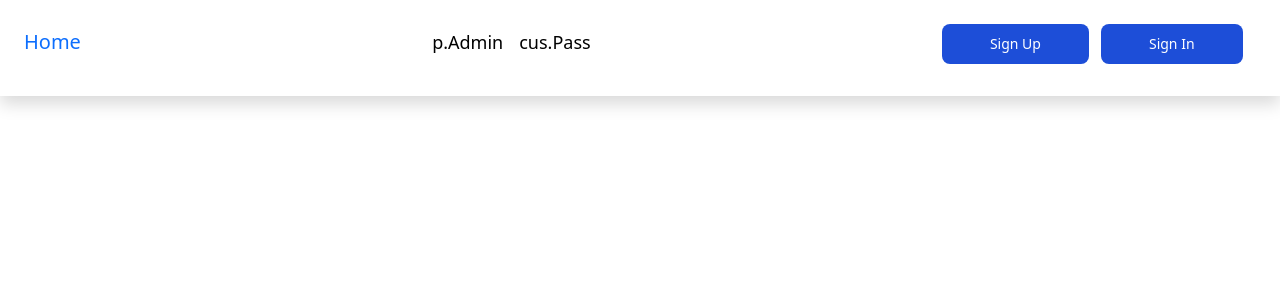
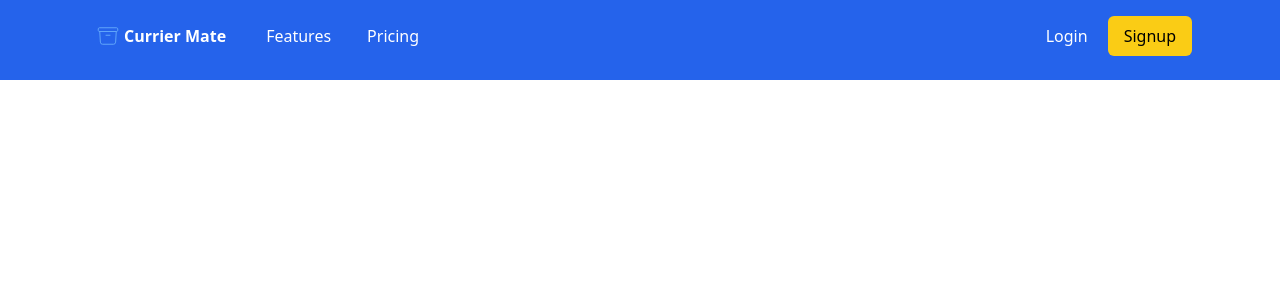
Before and after one commit to kalanarathnayake/Frontend-Courier-feature, a React (Create React App) app: page /nav in a window 1280 px wide. Shown: the top 300 px of the page. Built offline with nearby package versions, Linux system fonts and the light colour scheme.

Commit message:
fix: nav bar changed

```diff
--- a/src/components/navbar/navbar.component.js
+++ b/src/components/navbar/navbar.component.js
@@ -1,20 +1,37 @@
 function navbar() {
   return (
     <div>
-      <nav className="flex flex-col w-full px-6 py-4 bg-white shadow sm:flex-row sm:text-left sm:justify-between sm:items-baseline">
-        <div className="mb-2 sm:mb-0">
-          <a href="/home" className="text-xl no-underline duration-300 text-grey-darkest hover:text-blue-dark hover:font-bold">Home</a>
-        </div>
-        <div className='text-lg font-light hover:text-blue-dark'>
-          <a href="/pass" className="m-2 text-black no-underline duration-300 hover:text-blue-800 hover:font-normal">p.Admin</a>
-          <a href="/customerPass" className="m-2 text-black no-underline duration-300 hover:text-blue-800 hover:font-normal">cus.Pass</a>
-        </div>
-        <div className="grid grid-cols-2 gap-1">
-          <div class="flex flex-col sm:flex-row sm:text-left sm:justify-between">
-            <button class="flex text-white bg-blue-700 hover:bg-blue-800 focus:ring-4 focus:ring-blue-300 font-medium rounded-lg text-sm px-5 py-2.5 mr-2 mb-2 dark:bg-blue-600 dark:hover:bg-blue-700 focus:outline-none dark:focus:ring-blue-800">Sign Up</button>
-          </div>
-          <div class="flex flex-col sm:flex-row sm:text-left sm:justify-between">
-            <button class="flex text-white bg-blue-700 hover:bg-blue-800 focus:ring-4 focus:ring-blue-300 font-medium rounded-lg text-sm px-5 py-2.5 mr-2 mb-2 dark:bg-blue-600 dark:hover:bg-blue-700 focus:outline-none dark:focus:ring-blue-800">Sign In</button>
+      <nav class="bg-blue-600">
+        <div class="max-w-6xl mx-auto px-4">
+          <div class="pt-2 flex justify-between">
+            <div class="flex space-x-4">
+              <div>
+                <p href="4" class="flex items-center py-3 px-2 text-white hover:text-gray-900">
+                  <svg class="h-6 w-6 mr-1 text-blue-400" xmlns="http://www.w3.org/2000/svg" fill="none" viewBox="0 0 24 24" stroke="currentColor">
+                    <path strokeLinecap="round" strokeLinejoin="round" d="M20.25 7.5l-.625 10.632a2.25 2.25 0 01-2.247 2.118H6.622a2.25 2.25 0 01-2.247-2.118L3.75 7.5M10 11.25h4M3.375 7.5h17.25c.621 0 1.125-.504 1.125-1.125v-1.5c0-.621-.504-1.125-1.125-1.125H3.375c-.621 0-1.125.504-1.125 1.125v1.5c0 .621.504 1.125 1.125 1.125z" />
+                  </svg>
+                  <span class="font-bold" type="button">Currier Mate</span>
+                </p>
+              </div>
+              <div class="hidden md:flex items-center space-x-1">
+                <p type="button" href="4" class="py-3 px-3 text-white hover:text-gray-900">Features</p>
+                <p type="button" href="4" class="py-3 px-3 text-white hover:text-gray-900">Pricing</p>
+              </div>
+            </div>
+
+            <div class="hidden md:flex items-center space-x-1">
+              <p href="4" type="button" class="text-white py-3 px-3">Login</p>
+              <p href="4" type="button" class="text-black py-2 px-3 bg-yellow-400 hover:bg-yellow-300 hover:text-yellow-800 rounded transition duration-300">Signup</p>
+            </div>
+
+            <div class="md:hidden flex items-center">
+              <button class=" mobile-menu-button">
+                <svg class="w-6 h-6" xmlns="http://www.w3.org/2000/svg" fill="none" viewBox="0 0 24 24" stroke="currentColor">
+                  <path stroke-linecap="round" stroke-linejoin="round" stroke-width="2" d="M4 6h16M4 12h16M4 18h16" />
+                </svg>
+              </button>
+            </div>
+
           </div>
         </div>
       </nav>
```
